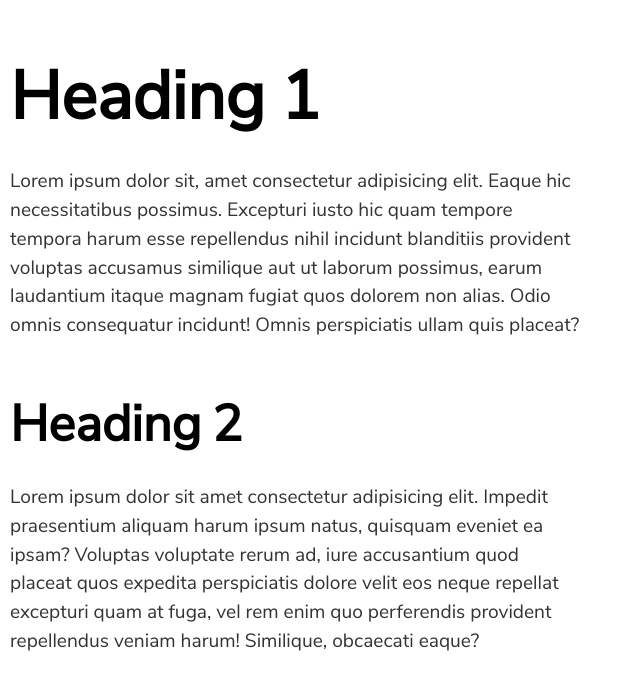
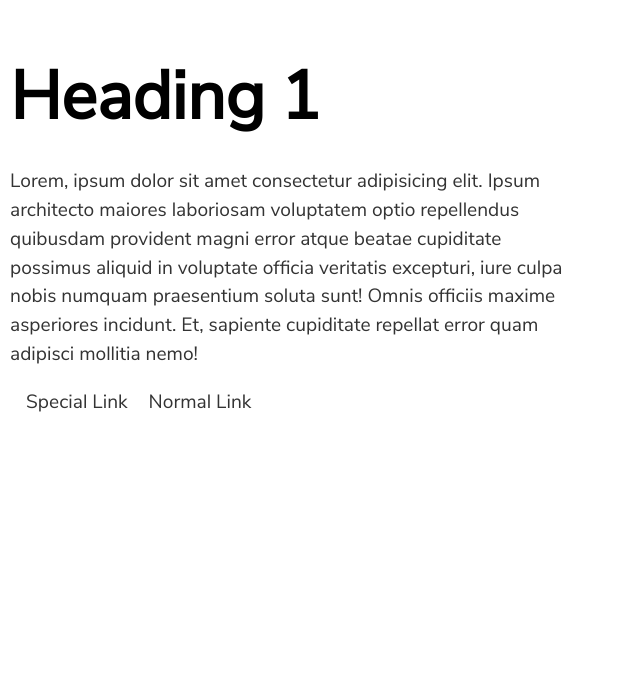
Before and after one commit to Drew-Bae/Portfolio, a plain HTML site: page index.html in a window 1280 px wide. Shown: the whole page, without its empty margins (0-640 px from the left). Drawn offline with Linux system fonts and the light colour scheme.

Commit message:
color palette & links

```diff
--- a/css/index.css
+++ b/css/index.css
@@ -1,3 +1,12 @@
+/* Color Palette */
+:root {
+    --color-primary: #4ff4cb;
+    --color-secondary: #e3fdf7;
+    --color-accent: #4fcbf4;
+    --color-headings:;
+    --color-body: #333;
+}
+
 /* Typography */
 @font-face {
     font-family: 'nunito_sans';
@@ -62,7 +71,7 @@ h5 {
 }
 
 p {
-    color: #333;
+    color: var(--color-body);
     width: 50ch;
     text-align: left;
 }
@@ -89,3 +98,34 @@ p + p {
         margin: 3rem 0 .5rem;
     }
 }
+
+/* Links */
+a {
+    color: var(--color-body);
+    text-decoration: none;
+}
+
+.link-effect::before,
+.link-effect::after {
+    display: inline-block;
+    opacity: 0;
+    transition: transform 0.3s, opacity 0.2s;
+}
+
+.link-effect:hover::before,
+.link-effect:hover::after {
+    opacity: 1;
+    transform: translateX(0px);
+}
+
+.link-effect::before {
+    margin-right: 10px;
+    content: '[';
+    transform: translateX(20px);
+}
+
+.link-effect::after {
+    margin-left: 10px;
+    content: ']';
+    transform: translateX(-20px);
+}
--- a/index.html
+++ b/index.html
@@ -11,21 +11,14 @@
   <body>
     <h1>Heading 1</h1>
     <p>
-      Lorem ipsum dolor sit, amet consectetur adipisicing elit. Eaque hic
-      necessitatibus possimus. Excepturi iusto hic quam tempore tempora harum
-      esse repellendus nihil incidunt blanditiis provident voluptas accusamus
-      similique aut ut laborum possimus, earum laudantium itaque magnam fugiat
-      quos dolorem non alias. Odio omnis consequatur incidunt! Omnis
-      perspiciatis ullam quis placeat?
+      Lorem, ipsum dolor sit amet consectetur adipisicing elit. Ipsum architecto
+      maiores laboriosam voluptatem optio repellendus quibusdam provident magni
+      error atque beatae cupiditate possimus aliquid in voluptate officia
+      veritatis excepturi, iure culpa nobis numquam praesentium soluta sunt!
+      Omnis officiis maxime asperiores incidunt. Et, sapiente cupiditate
+      repellat error quam adipisci mollitia nemo!
     </p>
-    <h2>Heading 2</h2>
-    <p>
-      Lorem ipsum dolor sit amet consectetur adipisicing elit. Impedit
-      praesentium aliquam harum ipsum natus, quisquam eveniet ea ipsam? Voluptas
-      voluptate rerum ad, iure accusantium quod placeat quos expedita
-      perspiciatis dolore velit eos neque repellat excepturi quam at fuga, vel
-      rem enim quo perferendis provident repellendus veniam harum! Similique,
-      obcaecati eaque?
-    </p>
+    <a class="link-effect" href="#">Special Link</a>
+    <a href="#">Normal Link</a>
   </body>
 </html>
```
